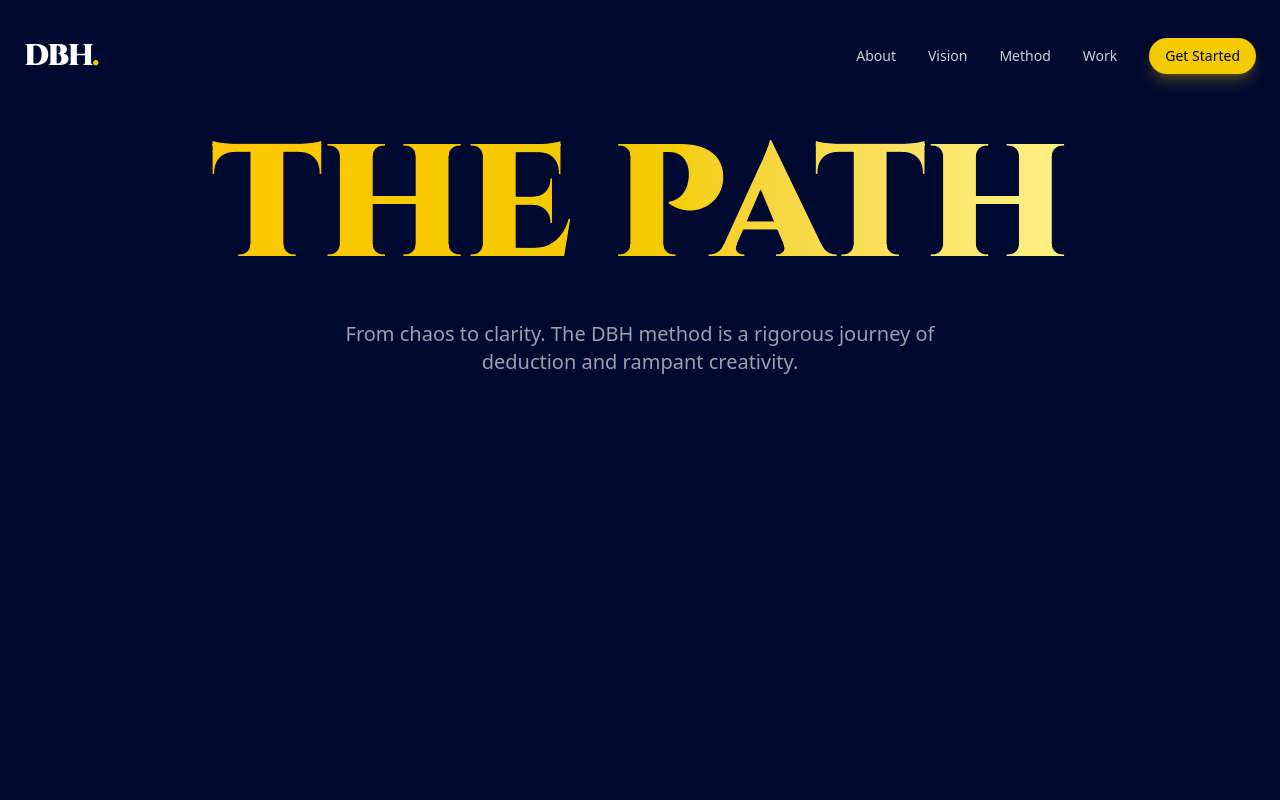
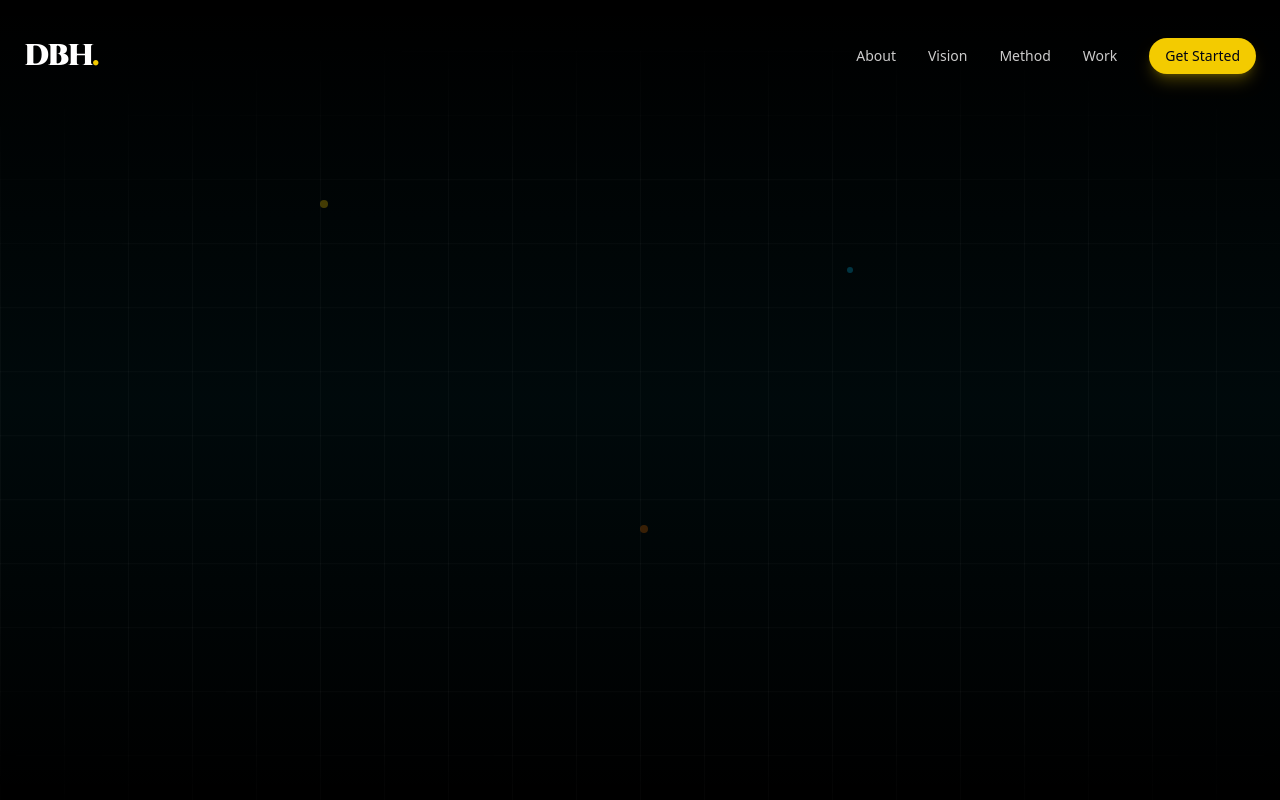
Before and after one commit to MoatazJS/dbh-agency, a Next.js app: page /Method in a window 1280 px wide. Shown: the top 800 px of the page. Built offline with nearby package versions, Linux system fonts and the light colour scheme.

Commit message:
added gridbg component and imported it in method page

```diff
--- a/app/(pages)/Method/page.tsx
+++ b/app/(pages)/Method/page.tsx
@@ -1,8 +1,19 @@
+"use client"
+import { GridBackground } from "@/components/GridBackground";
 import MethodHero from "@/lib/Components/PagesComponents/MethodComponents/MethodHero";
-import React from "react";
+import React, { useRef } from "react";
+
 export default function MethodPage() {
+    const containerRef = useRef<HTMLDivElement>(null);
+
     return (
         <>
+
+            <main ref={containerRef} className="min-h-screen bg-black text-white selection:bg-cyan-500 selection:text-black overflow-x-hidden relative">
+                <div className="fixed inset-0 z-0">
+                    <GridBackground />
+                </div> </main>
+
             <MethodHero />
         </>
     );
--- /dev/null
+++ b/components/GridBackground.tsx
@@ -0,0 +1,20 @@
+"use client";
+
+import { cn } from "@/lib/utils";
+
+export const GridBackground = ({ className }: { className?: string }) => {
+    return (
+        <div className={cn("absolute inset-0 overflow-hidden bg-black pointer-events-none z-0", className)}>
+            {/* Animated Grid */}
+            <div className="absolute inset-0 bg-[linear-gradient(to_right,#ffffff08_1px,transparent_1px),linear-gradient(to_bottom,#ffffff08_1px,transparent_1px)] bg-[size:4rem_4rem] [mask-image:radial-gradient(ellipse_80%_50%_at_50%_50%,#000_70%,transparent_110%)] animate-grid-flow" />
+
+            {/* Subtle Gradient Overlay */}
+            <div className="absolute inset-0 bg-gradient-to-b from-transparent via-cyan-500/5 to-transparent" />
+
+            {/* Floating Dots (CSS only) */}
+            <div className="absolute top-1/4 left-1/4 w-2 h-2 bg-primary/30 rounded-full animate-pulse" style={{ animationDuration: '3s' }} />
+            <div className="absolute top-1/3 right-1/3 w-1.5 h-1.5 bg-secondary/30 rounded-full animate-pulse" style={{ animationDuration: '4s', animationDelay: '1s' }} />
+            <div className="absolute bottom-1/3 left-1/2 w-2 h-2 bg-accent/30 rounded-full animate-pulse" style={{ animationDuration: '5s', animationDelay: '2s' }} />
+        </div>
+    );
+};
```
